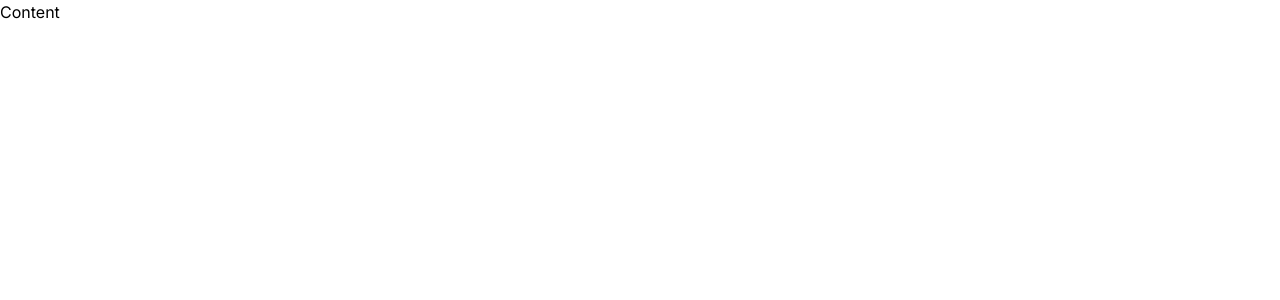
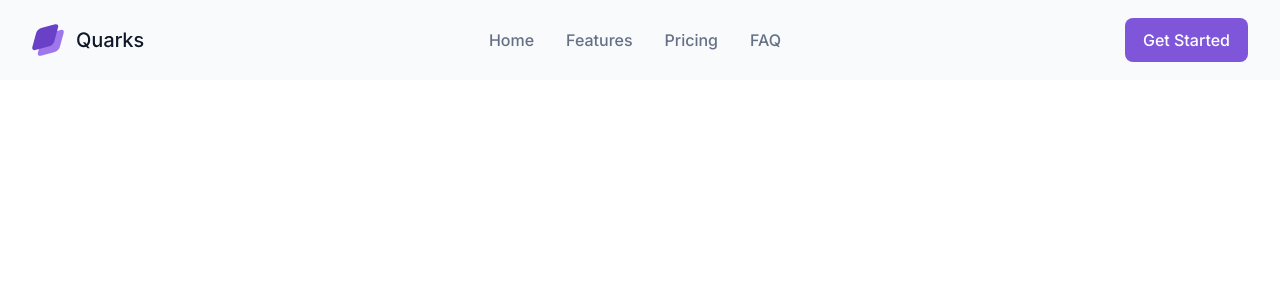
Before and after one commit to umrkhn/quarks, a Next.js app: page / in a window 1280 px wide. Shown: the top 300 px of the page. Built offline with nearby package versions, Linux system fonts and the light colour scheme.

Commit message:
feat: add navbar component

```diff
--- /dev/null
+++ b/components/Navbar.js
@@ -0,0 +1,49 @@
+import { useState } from 'react';
+import { Menu, X } from 'react-feather';
+import Link from 'next/link';
+import { QuarksLogo } from './Icons';
+
+const links = [
+  { label: 'home', href: '/#home' },
+  { label: 'features', href: '/#features' },
+  { label: 'pricing', href: '/#pricing' },
+  { label: 'FAQ', href: '/#faq' },
+];
+
+const Navbar = () => {
+  const [open, setOpen] = useState(false);
+  const toggleNav = !open ? 'hidden' : '';
+
+  const renderLinks = () => {
+    return links.map((link, index) => (
+      <li
+        key={index}
+        className='font-medium capitalize text-gray-900 md:text-gray-500 px-4 py-3 md:p-0'
+      >
+        <Link href={link.href}>
+          <a>{link.label}</a>
+        </Link>
+      </li>
+    ));
+  };
+  return (
+    <nav className='bg-gray-50 sticky top-0'>
+      <div className='flex justify-between items-center p-4 pr-3 md:px-8 md:py-4.5 max-w-7xl mx-auto'>
+        <QuarksLogo />
+        <button className='p-2 md:hidden' onClick={() => setOpen(!open)}>
+          {!open ? <Menu color='#344054' /> : <X color='#667085' />}
+        </button>
+        <ul className='hidden md:flex md:gap-x-8'>{renderLinks()}</ul>
+        <Link href='/get-started'>
+          <a className='btn-primary hidden md:block'>get started</a>
+        </Link>
+      </div>
+      <ul
+        className={`grid gap-y-2 py-6 border-y border-y-gray-100 bg-white md:hidden ${toggleNav}`}
+      >
+        {renderLinks()}
+      </ul>
+    </nav>
+  );
+};
+export default Navbar;
--- a/pages/index.js
+++ b/pages/index.js
@@ -1,4 +1,5 @@
 import Head from 'next/head';
+import Navbar from '../components/Navbar';
 
 export default function Home() {
   return (
@@ -9,7 +10,9 @@ export default function Home() {
         <link rel='icon' href='/favicon.ico' />
       </Head>
 
-      <div>Content</div>
+      <div id='home'>
+        <Navbar />
+      </div>
     </div>
   );
 }
--- a/tailwind.config.js
+++ b/tailwind.config.js
@@ -10,6 +10,7 @@ module.exports = {
       white: '#FFFFFF',
       gray: {
         50: '#F9FAFB',
+        100: '#F2F4F7',
         200: '#E4E7EC',
         300: '#D0D5DD',
         400: '#98A2B3',
```
